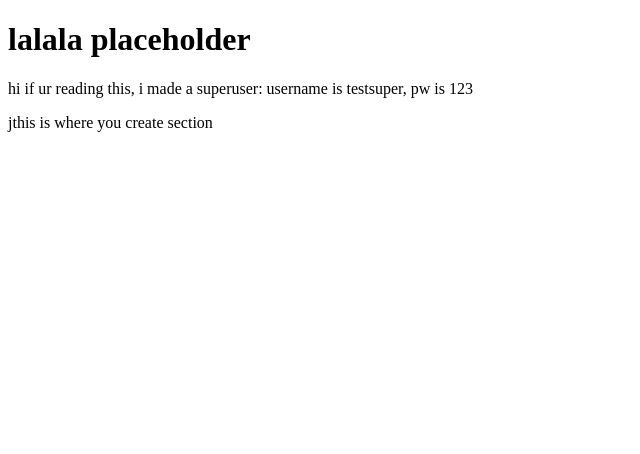
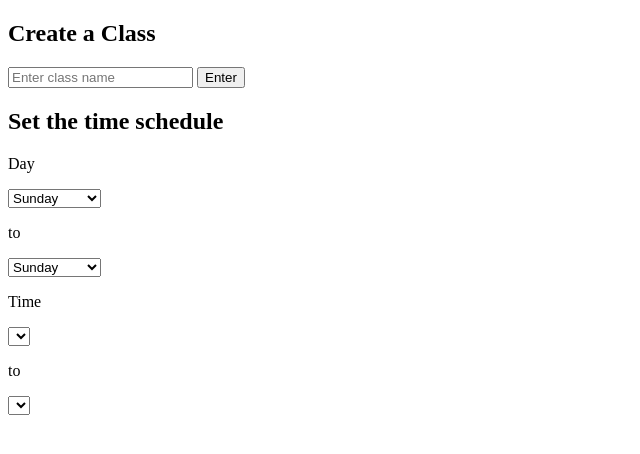
Before and after one commit to Pardigle/groupme, a Django app: template groupme_app/templates/groupme_app/create_section.html in a window 1280 px wide. Shown: the top 454 px of the page, without its empty margins (0-640 px from the left). Run offline with Django 5.2, Linux system fonts and the light colour scheme; the template is opened without the code that fills it, so the values that code supplies are empty.

Commit message:
- Added pages.

```diff
--- a/groupme_app/templates/groupme_app/create_section.html
+++ b/groupme_app/templates/groupme_app/create_section.html
@@ -1,8 +1,57 @@
 {% extends 'groupme_app/base.html' %}
-{% block title %}Create Sectiono{% endblock %}
+{% block title %}Create Section{% endblock %}
 
 {% block content %}
-<h1>lalala placeholder</h1>
-<p>hi if ur reading this, i made a superuser: username is testsuper, pw is 123</p>
-<p>jthis is where you create section</p>
+
+<div id="createclass-page1">
+    <div class="input-home">
+        <div>
+            <h2 class="input-label"> Create a Class </h2>
+        </div>
+        <div>
+            <input id="input-classname" type="text" placeholder="Enter class name">
+            <button id="input-classname-submit"> Enter </button>
+        </div>
+    </div>
+</div>
+<div id="createclass-page2">
+    <div class="input-home">
+        <div>
+            <h2 class="input-label"> Set the time schedule </h2>
+        </div>
+        <div>
+            <p>Day</p>
+            <select id="start-day">
+                <option id="start-sunday" value="Sunday">Sunday</option>
+                <option id="start-monday" value="Monday">Monday</option>
+                <option id="start-tuesday" value="Tuesday">Tuesday</option>
+                <option id="start-wednesday" value="Wednesday">Wednesday</option>
+                <option id="start-thursday" value="Thursday">Thursday</option>
+                <option id="start-friday" value="Friday">Friday</option>
+                <option id="start-saturday" value="Saturday">Saturday</option>
+            </select>
+            <p>to</p>
+            <select id="end-day">
+                <option id="end-sunday" value="Sunday">Sunday</option>
+                <option id="end-monday" value="Monday">Monday</option>
+                <option id="end-tuesday" value="Tuesday">Tuesday</option>
+                <option id="end-wednesday" value="Wednesday">Wednesday</option>
+                <option id="end-thursday" value="Thursday">Thursday</option>
+                <option id="end-friday" value="Friday">Friday</option>
+                <option id="end-saturday" value="Saturday">Saturday</option>
+            </select>
+        </div>
+        <div>
+            <p>Time</p>
+            <select id="start-time">
+
+            </select>
+            <p>to</p>
+            <select id="end-time">
+
+            </select>
+        </div>
+    </div>
+</div>
+
 {% endblock %}
--- a/groupme_app/urls.py
+++ b/groupme_app/urls.py
@@ -5,6 +5,7 @@ from . import views
 urlpatterns = [
     path('admin/', admin.site.urls),
     path('', views.home, name='home'),
+    path('join_class', views.join_class, name='join_class'),
     path('create_schedule', views.create_schedule, name='create_schedule'),
     path('student_list', views.student_list, name='student_list'), # needs pk
 ]
--- a/groupme_app/views.py
+++ b/groupme_app/views.py
@@ -3,6 +3,9 @@ from .models import User, Section
 
 def home(request):
   return render(request, 'groupme_app/home.html')
+
+def join_class(request):
+  return render(request, 'groupme_app/join_class.html')
 
 def create_section(request):
   return render(request, 'groupme_app/create_section.html')
```
Also changed, not shown: groupme_app/templates/groupme_app/join_class.html (added, +17 -0 lines).
